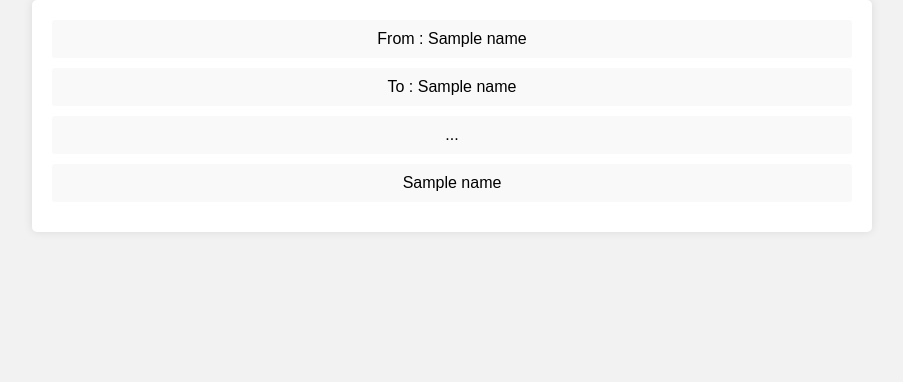
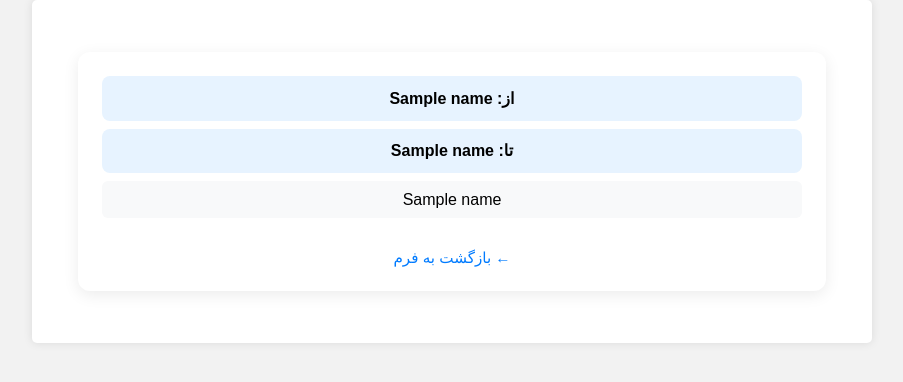
Before and after one commit to JavadTorabiKh/StellarChainAnalysis, a Flask app: template templates/view.html in a window 1280 px wide. Shown: the top 382 px of the page, without its empty margins (188-1091 px from the left). Run offline with Flask 3, Linux system fonts and the light colour scheme; the template is opened without the code that fills it: most values are stand-ins (such as "Sample title", 1, 10 or a date in 2020).

Commit message:
Update view.html

```diff
--- a/templates/view.html
+++ b/templates/view.html
@@ -1,27 +1,78 @@
 <!DOCTYPE html>
-<html>
+<html lang="fa" dir="rtl">
 <head>
+    <meta charset="UTF-8">
+    <meta name="viewport" content="width=device-width, initial-scale=1.0">
+    <title>نمایش سطرها</title>
     <link rel="stylesheet" href="{{ url_for('static', filename='view.css') }}">
-  <title>نمایش سطرها</title>
+    <style>
+        .result-container {
+            max-width: 700px;
+            margin: 2rem auto;
+            padding: 1.5rem;
+            background: #ffffff;
+            border-radius: 12px;
+            box-shadow: 0 4px 16px rgba(0,0,0,0.08);
+        }
+        .highlight-row {
+            background: #e7f3ff;
+            padding: 0.8rem 1rem;
+            border-radius: 8px;
+            margin-bottom: 0.5rem;
+            font-weight: 600;
+            color: #1a 1a 1a;
+        }
+        .ellipsis-row {
+            text-align: center;
+            color: #777;
+            font-style: italic;
+            padding: 0.5rem;
+            margin: 0.5rem 0;
+        }
+        .item-row {
+            padding: 0.6rem 1rem;
+            background: #f8f9fa;
+            border-radius: 6px;
+            margin-bottom: 0.4rem;
+            transition: background 0.2s;
+        }
+        .item-row:hover {
+            background: #e9ecef;
+        }
+        .back-link {
+            display: inline-block;
+            margin-top: 1.5rem;
+            color: #007bff;
+            text-decoration: none;
+            font-size: 0.95rem;
+        }
+        .back-link:hover {
+            text-decoration: underline;
+        }
+    </style>
 </head>
 <body>
     <div class="container">
-    <div class="row">
-        <div class="col">From : {{names[0]}} </div>
+        <div class="result-container">
+            <div class="highlight-row">
+                از: <strong>{{ names[0] }}</strong>
             </div>
-    <div class="row">
-        <div class="col">To : {{names[-1]}}</div>
-    </div>
-    <div class="row">
-      <div class="col">  ...  </div>
+            <div class="highlight-row">
+                تا: <strong>{{ names[-1] }}</strong>
             </div>
 
+            {% if names|length > 2 %}
+                <div class="ellipsis-row">... ({{ names|length - 2 }} مورد دیگر)</div>
+            {% endif %}
+
             {% for name in names %}
-        <div class="row">
-            <div class="col">{{ name }}</div>
+                <div class="item-row">
+                    {{ name }}
                 </div>
             {% endfor %}
 
+            <a href="{{ url_for('index') }}" class="back-link">← بازگشت به فرم</a>
+        </div>
     </div>
 </body>
 </html>
```
Lines whose indentation alone changed are shown as unchanged.
